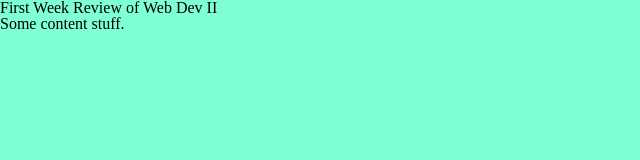
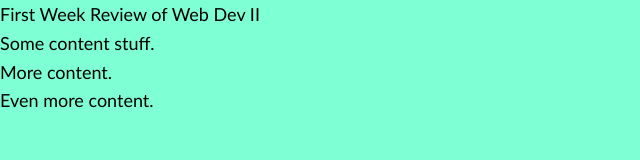
Before and after one commit to jasm0008/html2-week1, a plain HTML site: page index.html in a window 1280 px wide. Shown: the whole page, without its empty margins (0-640 px from the left). Drawn offline with Linux system fonts and the light colour scheme.

Commit message:
added class

```diff
--- a/index.html
+++ b/index.html
@@ -21,6 +21,8 @@
 
     <main>
         <p>Some content stuff.</p>
+        <p class="larger">More content.</p>
+        <p class="larger">Even more content.</p>
     </main>
 
 </body>
--- a/styles/styles.css
+++ b/styles/styles.css
@@ -48,5 +48,12 @@ table {
 }
 
 html{
-    background-color: aquamarine;
+    background-color:aquamarine;
+    font-size:18px;
+    font-family: 'Gill Sans', 'Gill Sans MT', Calibri, 'Trebuchet MS', sans-serif;
+
 }
+
+body{
+        line-height:1.6;
+}
```
